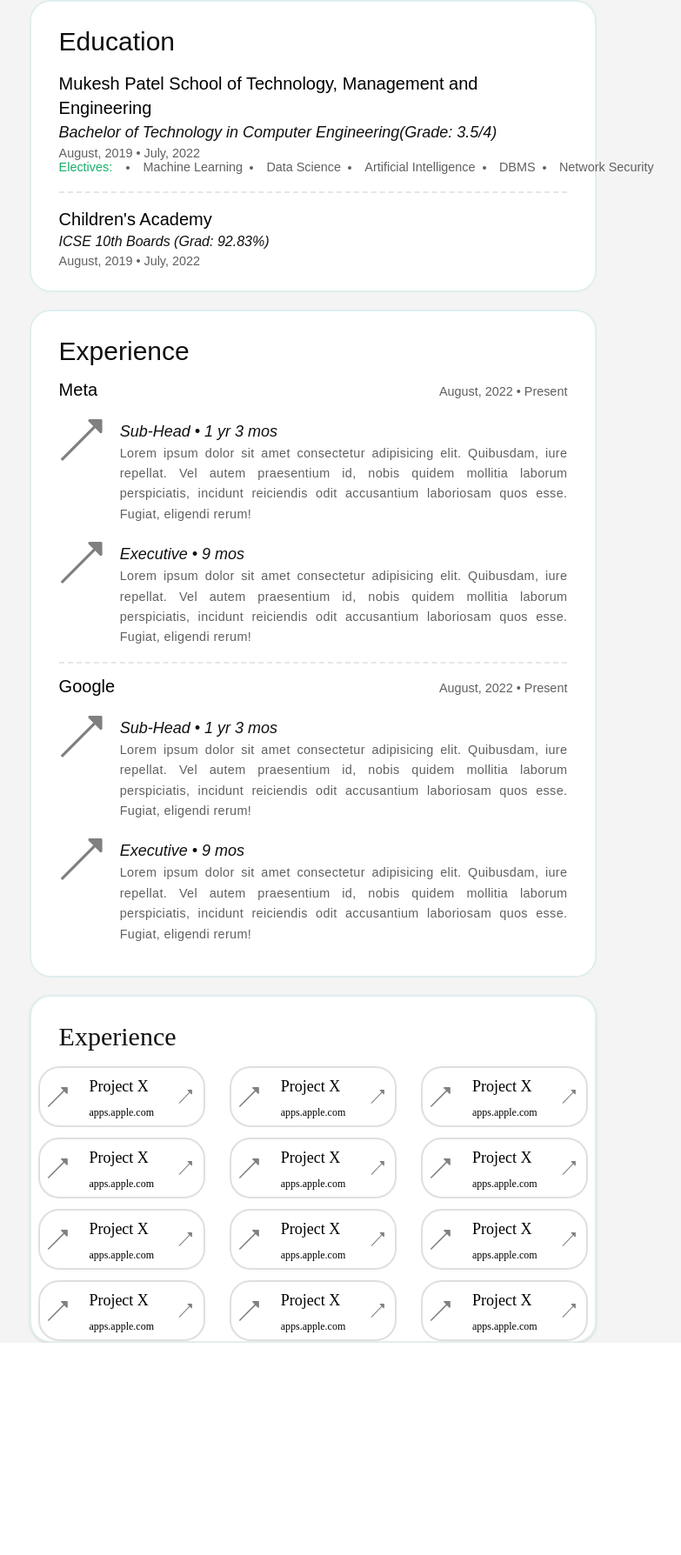
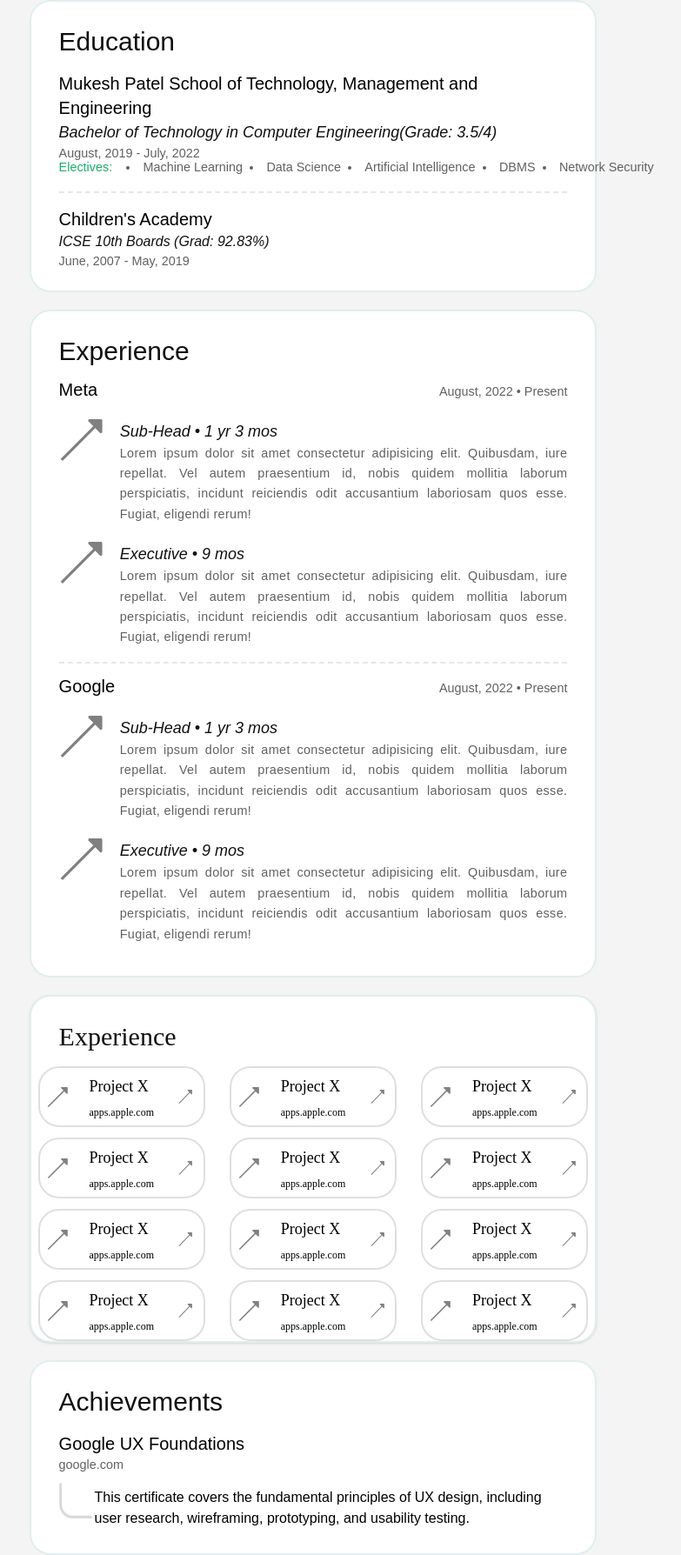
Before and after one commit to GDSC-NMIMS-MPSTME-Mumbai/campuslink, a Next.js app: page /cv in a window 1280 px wide. Shown: the whole page at 87% size, without its empty margins (280-1063 px from the left). Before the commit the page ends 1544 px from the top, so only its background shows below. Built offline with nearby package versions, Linux system fonts and the light colour scheme.

Commit message:
added achievements(incomplete)

```diff
--- /dev/null
+++ b/src/components/achievements.tsx
@@ -0,0 +1,31 @@
+import React from "react";
+
+const Achievements = () => {
+	return (
+		<div className="mx-auto flex w-[87vw] justify-between rounded-3xl border-[2px] border-[#E0EEEE] bg-[#FFFF] font-mainFont lg:w-[51vw]">
+			<div className="px-6 py-10 lg:px-8 lg:py-7">
+				<p className="font-500 text-2xl text-[#101010] lg:text-3xl">
+					Achievements
+				</p>
+				<div>
+					<p className="pt-4 text-xl font-[400]">
+						Google UX Foundations
+					</p>
+					<p className="h-[1rem] self-center text-[0.89rem] text-[#606060] lg:text-[0.9rem] ">
+						google.com
+					</p>
+					<div className="flex">
+						<img className="my-3" src="images/Arrow.png" />
+						<p className="mt-5 flex self-center">
+							This certificate covers the fundamental principles
+							of UX design, including user research, wireframing,
+							prototyping, and usability testing.
+						</p>
+					</div>
+				</div>
+			</div>
+		</div>
+	);
+};
+
+export default Achievements;
--- a/src/components/education.tsx
+++ b/src/components/education.tsx
@@ -1,12 +1,14 @@
 import React from "react";
-
+import Institute from "./institute";
 const Education = () => {
-	const college =
+	const educational_institution =
 		"Mukesh Patel School of Technology, Management and Engineering";
 	const degree =
 		"Bachelor of Technology in Computer Engineering(Grade: 3.5/4)";
 	const school = "Children's Academy";
 	const board = "ICSE 10th Boards (Grad: 92.83%)";
+	const date = "August, 2019 - July, 2022";
+	const date2 = "June, 2007 - May, 2019";
 
 	const items = [
 		"Machine Learning",
@@ -34,13 +36,18 @@
 				<p className="font-500 text-2xl text-[#101010] lg:text-3xl">
 					Education
 				</p>
-				<p className="pt-4 text-xl font-[400]">{college}</p>
-				<p className="text-md font-[400] italic text-[#101010] lg:text-lg">
-					{degree}
-				</p>
-				<p className="h-[1rem] self-center text-[0.89rem] text-[#606060] lg:text-[0.9rem] ">
-					August, 2019 • July, 2022
-				</p>
+				<div>
+					<p className="pt-4 text-xl font-[400]">
+						{educational_institution}
+					</p>
+					<p className="text-md font-[400] italic text-[#101010] lg:text-lg">
+						{degree}
+					</p>
+					<p className="h-[1rem] self-center text-[0.89rem] text-[#606060] lg:text-[0.9rem] ">
+						{date}
+					</p>
+				</div>
+
 				<div className="flex flex-col items-center space-y-4 lg:flex-row lg:space-x-4 lg:space-y-0">
 					<p className="self-start text-[0.89rem] text-[#17B169] lg:self-center lg:text-[0.9rem]">
 						Electives:
@@ -54,7 +61,7 @@
 					{board}
 				</p>
 				<p className="h-[1rem] self-center text-[0.89rem] text-[#606060] lg:text-[0.9rem] ">
-					August, 2019 • July, 2022
+					{date2}
 				</p>
 			</div>
 		</div>
--- a/src/pages/cv.tsx
+++ b/src/pages/cv.tsx
@@ -2,13 +2,14 @@
 import Project from "~/components/Project";
 import Education from "~/components/education";
 import Experience from "~/components/experience";
-
+import Achievements from "~/components/achievements";
 const CV = () => {
 	return (
 		<div className="flex min-h-screen w-screen flex-col gap-5 bg-[#F4F4F4]">
 			<Education />
 			<Experience />
 			<Project />
+			<Achievements/>
 		</div>
 	);
 };
```
